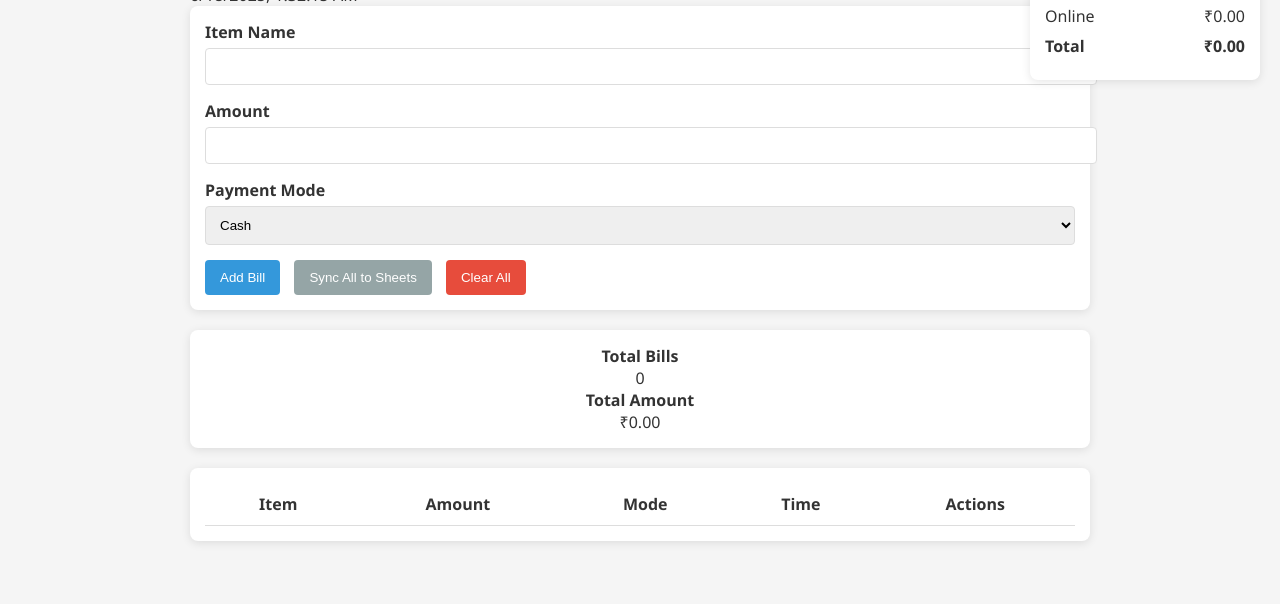
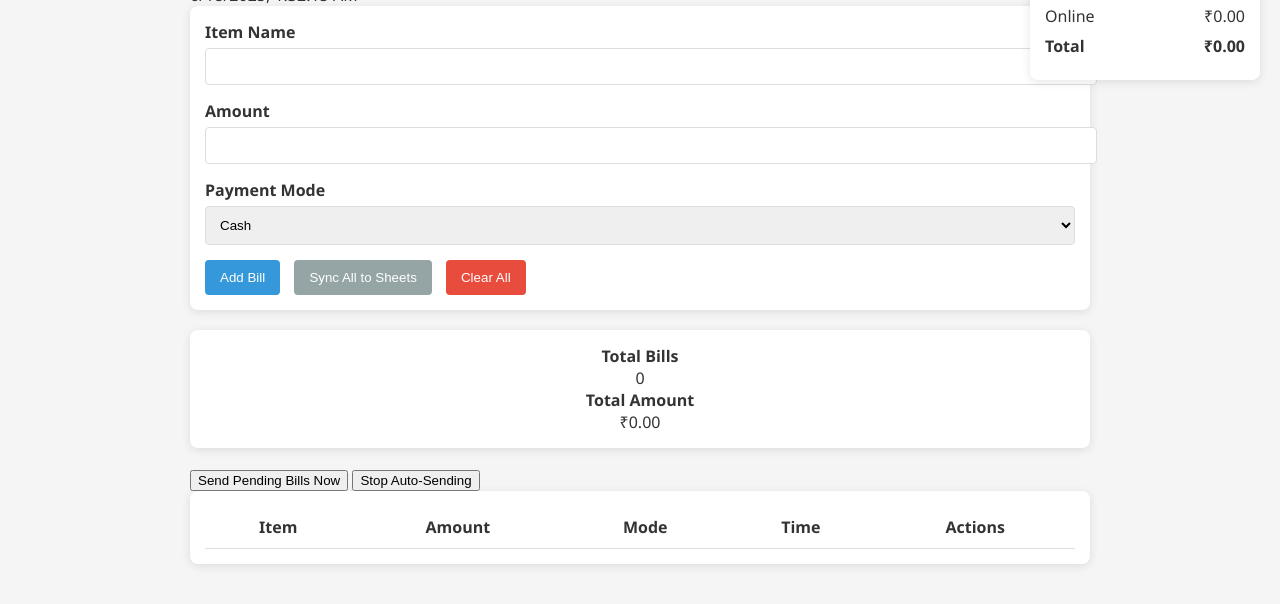
Before and after one commit to amroot141/Bill-logger-w-telegram, a plain HTML site: page index.html in a window 1280 px wide. Shown: the part 122-726 px from the top of the page. Drawn offline with Linux system fonts and the light colour scheme.

Commit message:
Update index.html

```diff
--- a/index.html
+++ b/index.html
@@ -37,6 +37,12 @@
       <div class="summary-item"><span>Total Bills</span><span id="billsCount">0</span></div>
       <div class="summary-item"><span>Total Amount</span><span id="totalAmount">₹0</span></div>
     </div>
+    <!-- Add somewhere in your index.html -->
+<div class="bill-controls">
+  <button onclick="sendUnsentBills()">Send Pending Bills Now</button>
+  <button onclick="clearInterval(sendingInterval)">Stop Auto-Sending</button>
+  <span id="send-status"></span>
+</div>
     <div class="payment-summary">
       <h3>Payment Summary</h3>
       <div class="summary-row"><span>Cash</span><span id="cashTotal">₹0</span></div>
```
